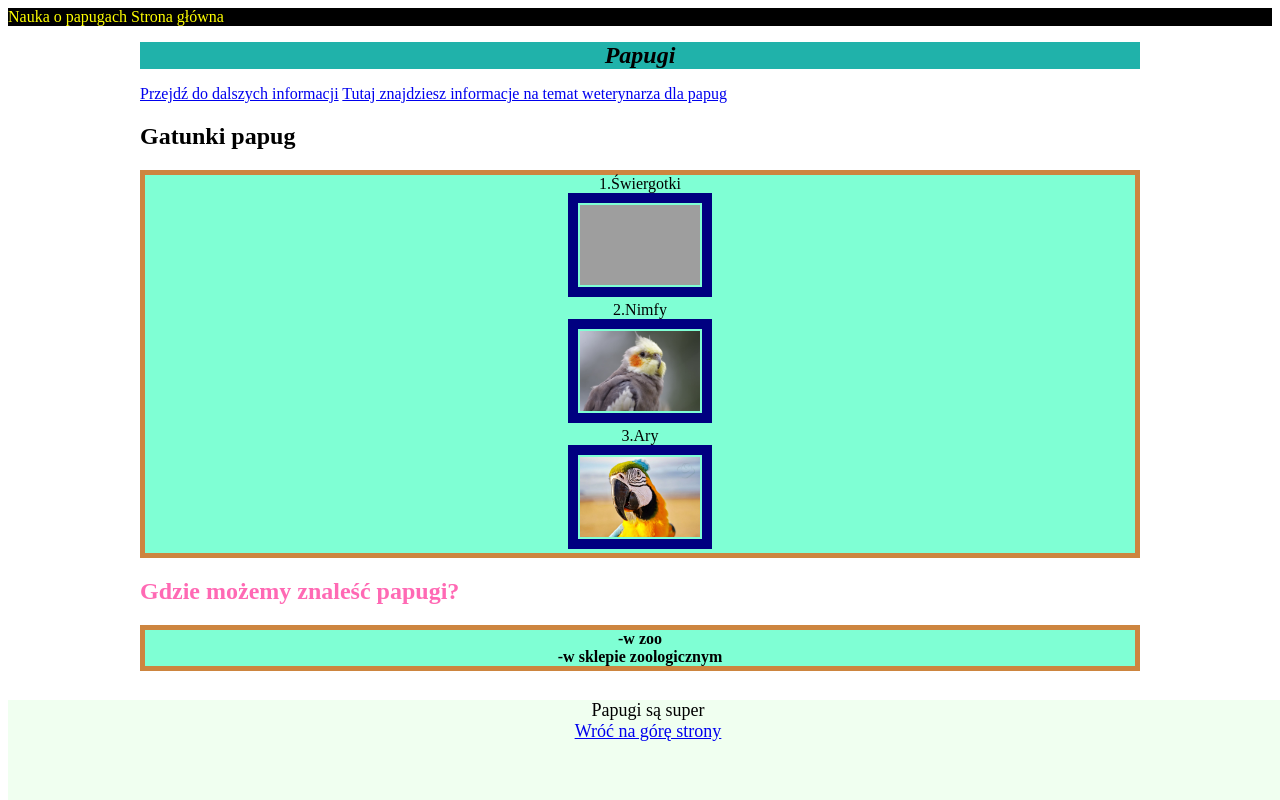
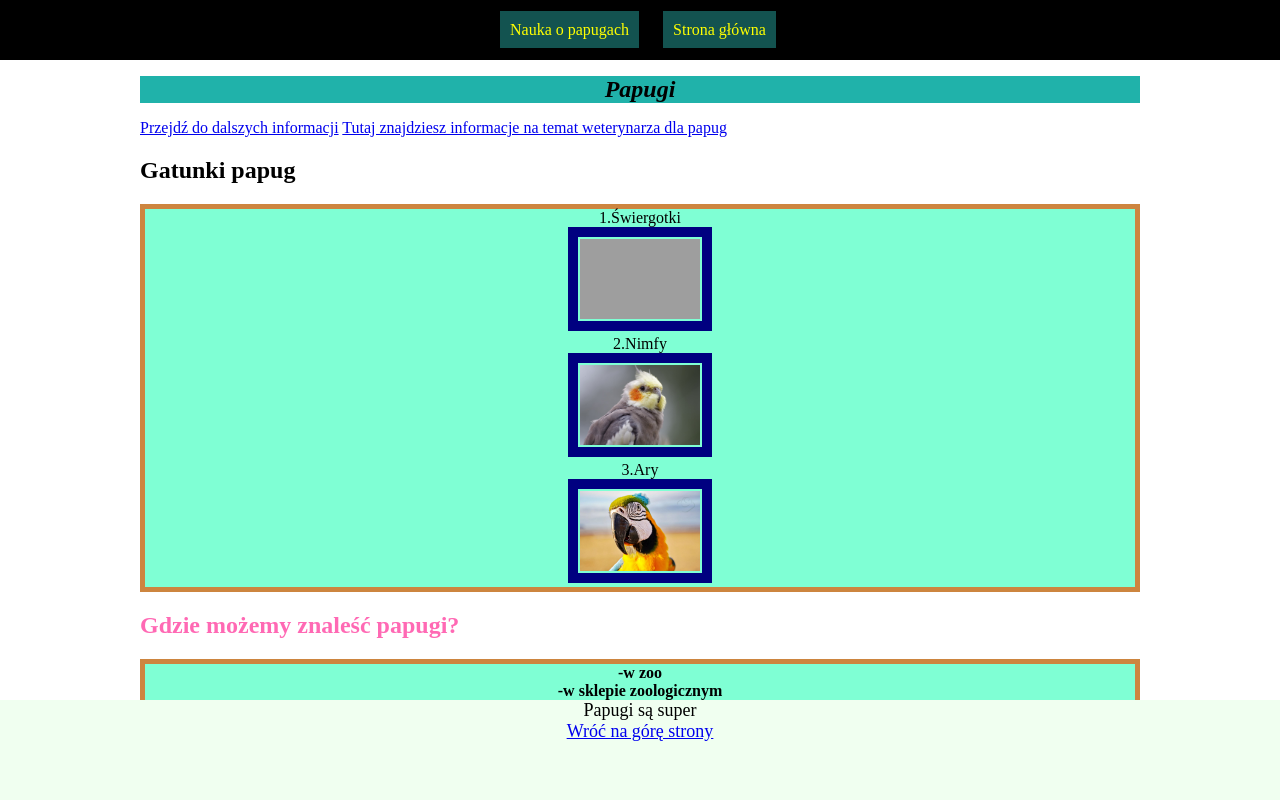
Before and after one commit to GosiaSapiecha/homepage, a plain HTML site: page index.html in a window 1280 px wide. Drawn offline with Linux system fonts and the light colour scheme; grey boxes are pictures that could not be loaded.

Commit message:
centered nav in header

```diff
--- a/index.html
+++ b/index.html
@@ -12,7 +12,7 @@
 
 <body>
     <header class="header-background">
-        <nav>
+        <nav class="nav-center">
             <a href="nauka-o-papugach.html">Nauka o papugach</a>
             <a href="index.html">Strona główna</a>
         </nav>
--- a/main.js
+++ b/main.js
@@ -1,5 +1,5 @@
-const name = 'Gosia';
-const age = 15;
+// const name = 'Gosia';
+// const age = 15;
 
-console.log(`czesc nazywam sie ${name} i mam ${age}`);
-alert(`czesc nazywan sie ${name} i mam ${age}`);
+// console.log(`czesc nazywam sie ${name} i mam ${age}`);
+// alert(`czesc nazywan sie ${name} i mam ${age}`);
--- a/style.css
+++ b/style.css
@@ -3,6 +3,11 @@
     background-color: lightseagreen;
     font-style: italic;
     text-align: center;
+}
+
+body {
+    margin: 0;
+    padding: 0;
 }
 
 p {
@@ -47,11 +52,17 @@ ul {
 .header-background {
     background-color: black;
     color: yellow;
+    height: 60px;
+    position: relative;
 }
 
 .header-background a {
     color: yellow;
     text-decoration: none;
+    background-color: rgb(19, 83, 80);
+    padding: 10px;
+    margin: 0px 10px 0px 10px;
+    box-sizing: border-box;
 }
 
 .footer {
@@ -67,3 +78,9 @@ ul {
 .footer a {
     display: block;
 }
+
+.nav-center {
+    margin: auto;
+    width: 300px;
+    padding: 21px;
+}
```
